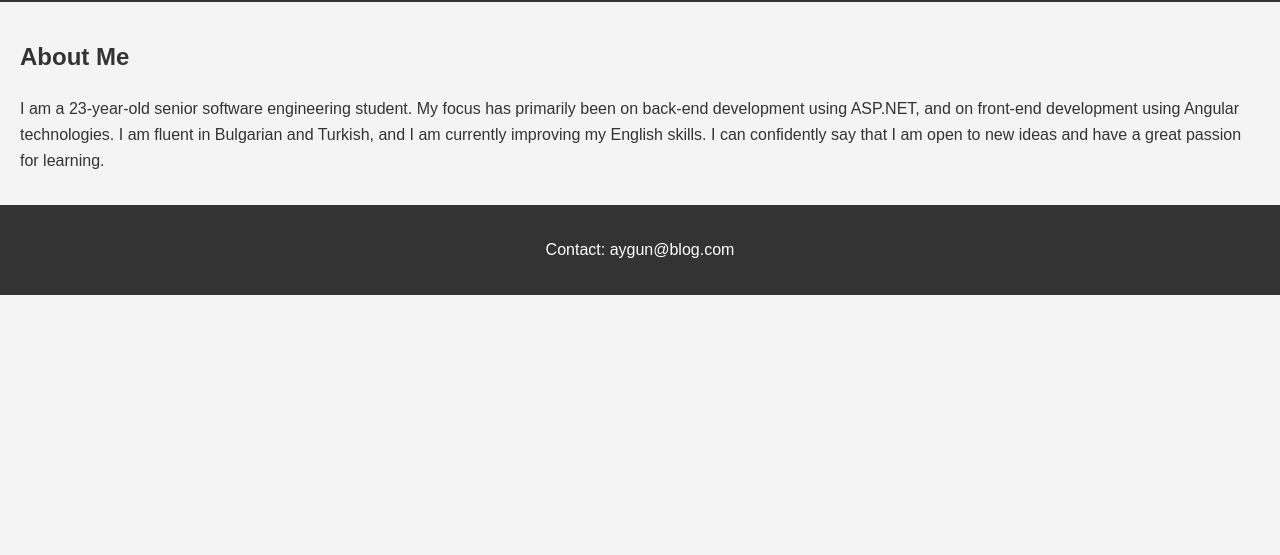
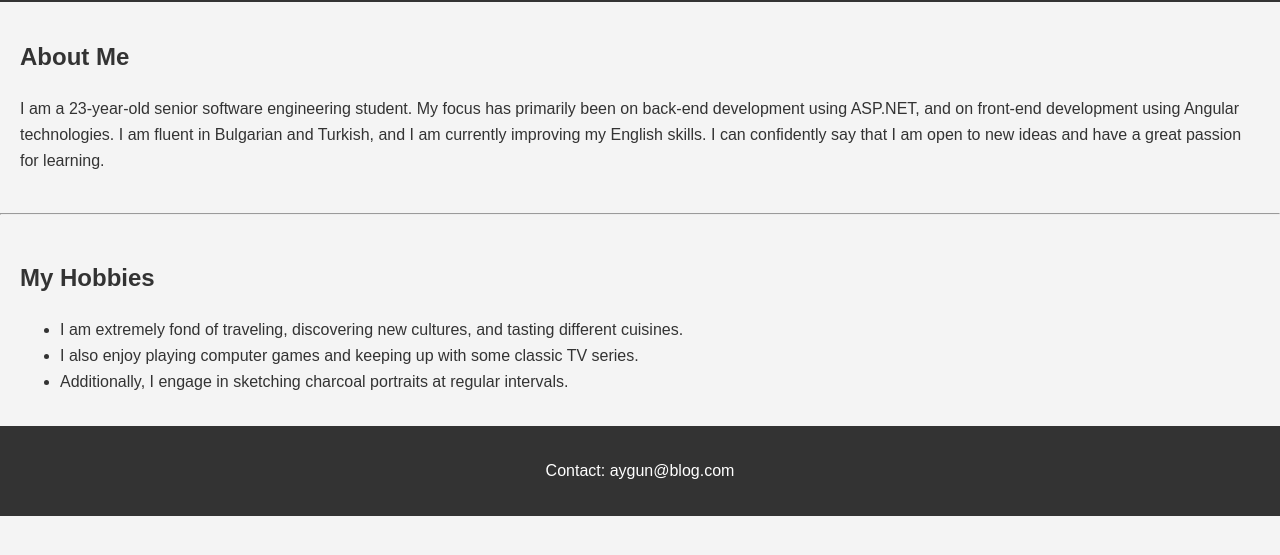
Before and after one commit to aygnnn7/stu2001321012, a plain HTML site: page index.html in a window 1280 px wide. Shown: the part 81-636 px from the top of the page. Drawn offline with Linux system fonts and the light colour scheme.

Commit message:
Update: Add hobbies section to the webpage

```diff
--- a/index.html
+++ b/index.html
@@ -45,6 +45,15 @@ footer {
         <h2>About Me</h2>
         <p>I am a 23-year-old senior software engineering student. My focus has primarily been on back-end development using ASP.NET, and on front-end development using Angular technologies. I am fluent in Bulgarian and Turkish, and I am currently improving my English skills. I can confidently say that I am open to new ideas and have a great passion for learning.</p>
     </section>
+	<hr>
+	<section>
+        <h2>My Hobbies</h2>
+        <ul>
+			<li> I am extremely fond of traveling, discovering new cultures, and tasting different cuisines. </li>
+			<li> I also enjoy playing computer games and keeping up with some classic TV series.</li>
+			<li>Additionally, I engage in sketching charcoal portraits at regular intervals.</li>
+		<ul>
+    </section>
 
     <footer>
         <p>Contact: aygun@blog.com</p>
```
